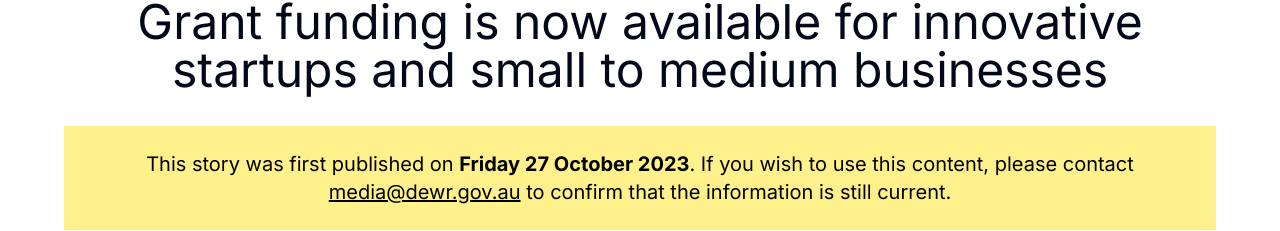
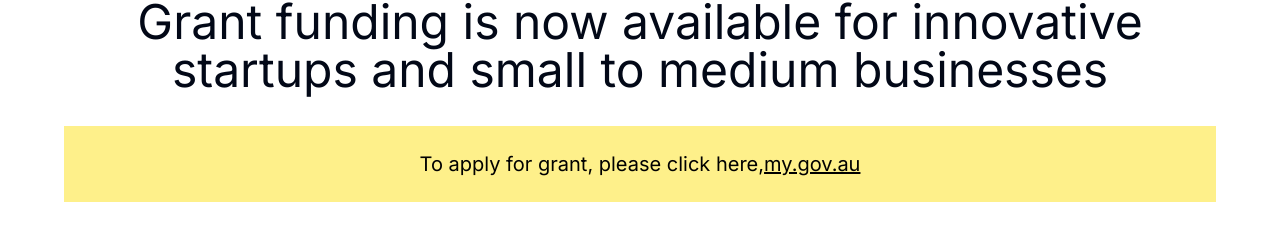
Before and after one commit to Shafi-Anwar/Aus-government-schemes-information.com, a Next.js app: page / in a window 1280 px wide. Shown: the part 721-952 px from the top of the page. Built offline with nearby package versions, Linux system fonts and the light colour scheme.

Commit message:
box-edit

```diff
--- a/app/page.js
+++ b/app/page.js
@@ -21,11 +21,9 @@ function Page() {
 
       <div className="px-4 md:px-0"> {/* Adjust horizontal padding for mobile */}
         <p className="bg-yellow-200 text-black text-lg md:text-xl py-4 md:py-6 text-center">
-          This story was first published on{' '}
-          <span className="font-bold text-gold-900">Friday 27 October 2023</span>. If you wish to use
-          this content, please contact{' '}
-          <span className="text-gold-900 underline">media@dewr.gov.au</span> to confirm that the
-          information is still current.
+          To apply for grant, please click here,
+          <span className="text-gold-900 underline">my.gov.au</span>
+
         </p>
 
         <h2 className="text-lg md:text-2xl text-gray-800 font-light my-8">
```
